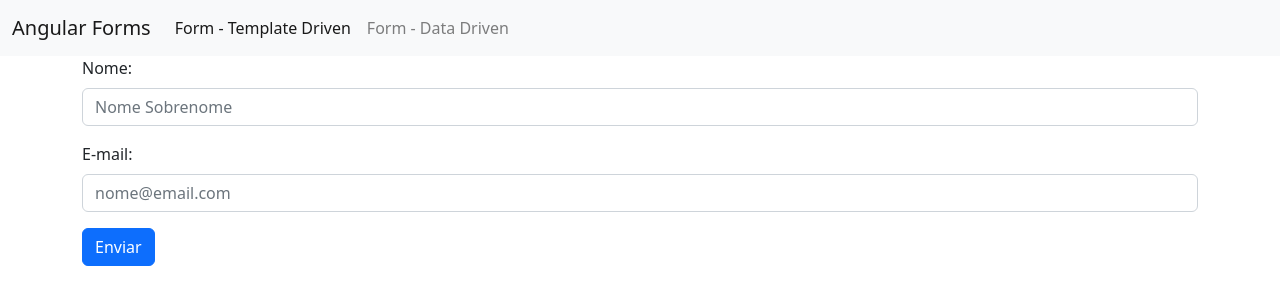
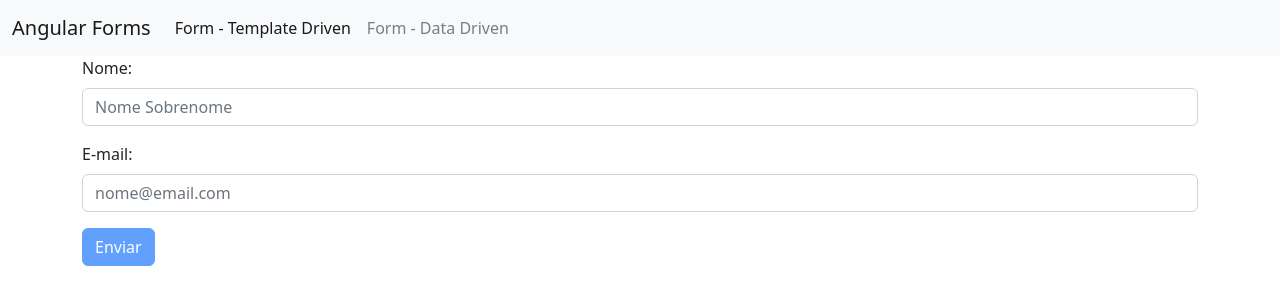
Before and after one commit to LineCaleffi/Forms, an Angular app: page /templateForm in a window 1280 px wide. Shown: the top 304 px of the page. Built offline with nearby package versions, Linux system fonts and the light colour scheme.

Commit message:
Desabilitando o botão de submit

```diff
--- a/src/app/template-form/template-form.component.html
+++ b/src/app/template-form/template-form.component.html
@@ -24,9 +24,12 @@
         E-mail é obrigatório
     </div>
     </div>
-    <button type="submit" class="btn btn-primary">Enviar</button>
+    <button type="submit" class="btn btn-primary" [disabled]="!f.valid">Enviar</button>
 </form>
 
   <!--
       aula 79
+
+
+      [disabled]="!f.valid" -> desabilita o botão se todos os campos do formulário não for preenchido
   -->
```
